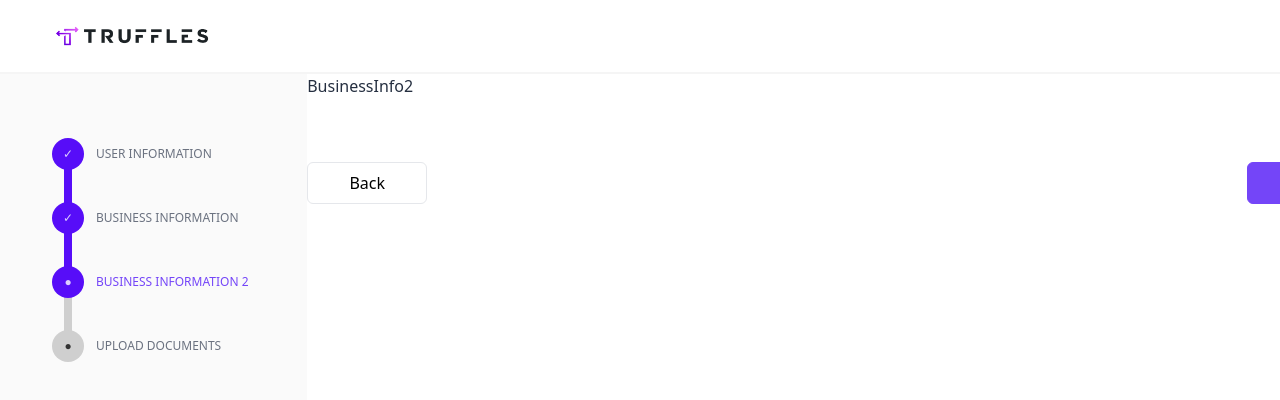
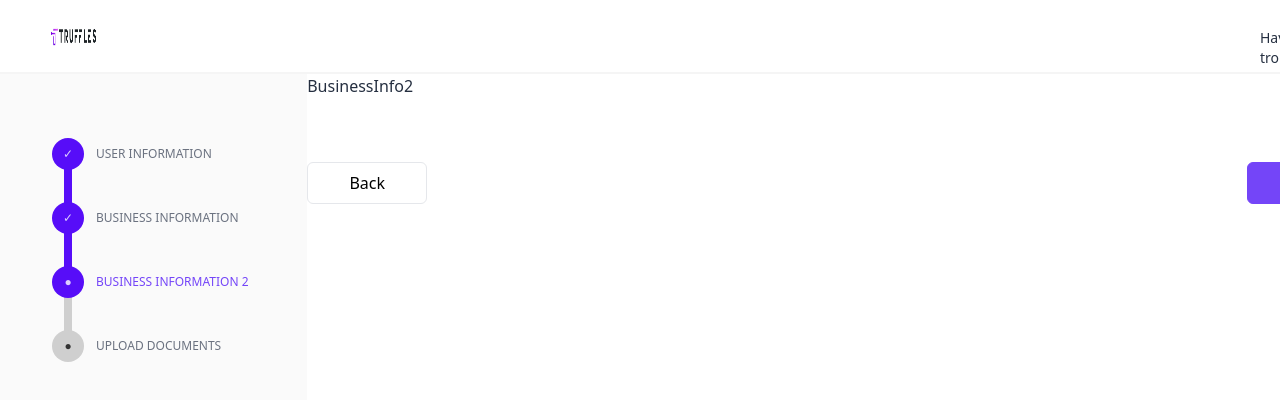
Before and after one commit to Ankush523/truffles_task, a Next.js app: page /LoginPage in a window 1280 px wide. Shown: the top 400 px of the page. Built offline with nearby package versions, Linux system fonts and the light colour scheme.

Commit message:
redirection to homepage

```diff
--- a/components/LoginPageComponents/LoginNavbar.js
+++ b/components/LoginPageComponents/LoginNavbar.js
@@ -1,10 +1,13 @@
 import Image from 'next/image'
 import React from 'react'
 import truffleIcon from '@/images/truffleIcon2.png';
+import Link from 'next/link';
 const LoginNavbar = () => {
   return (
     <div className='w-100vw h-[72px] mt-[0px] ml-[0px] bg-white1 flex flex-row'>
-        <Image src={truffleIcon} alt="logo" className='w-[166px] h-[28.25px] ml-[49px] mt-[22px] mb-[22px]'/>
+        <Link href={"/HomePage"}>
+          <Image src={truffleIcon} alt="logo" className='w-[166px] h-[28.25px] ml-[49px] mt-[22px] mb-[22px]'/>
+        </Link>
         <div className='flex flex-row'>
             <label className='ml-[1211px] text-blue1 text-sm mt-[28px]'>Having trouble?</label>
             <label className='text-purple2 text-sm mt-[28px] ml-[10px]'>Get Help</label>
```
